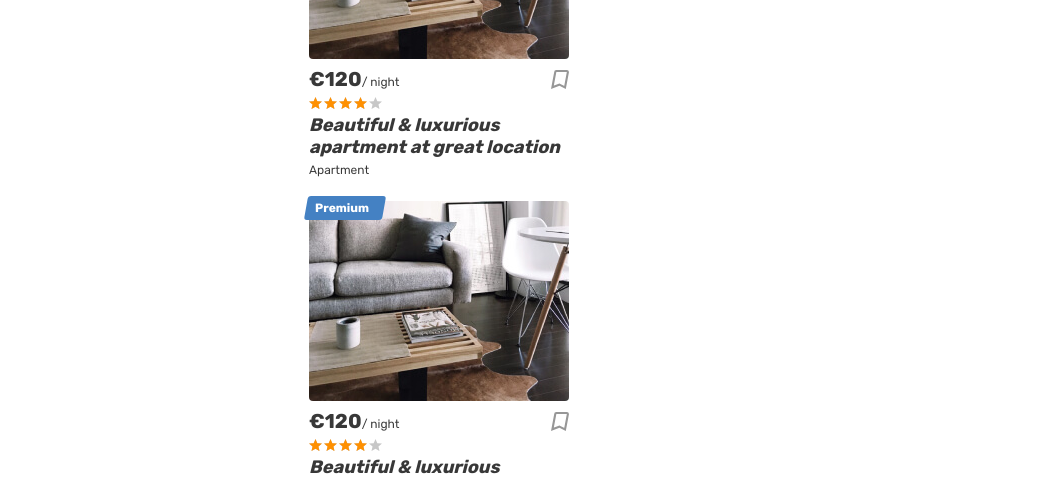
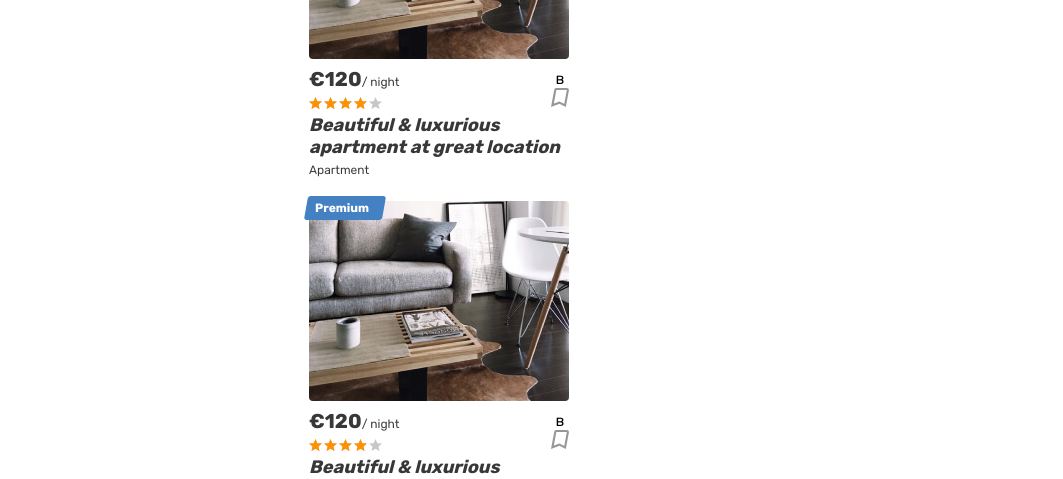
Before and after one commit to martinesidens/885303-six-cities-7, a React (Create React App) app in the folder project/: page / in a window 1280 px wide. Shown: the part 317-796 px from the top of the page, without its empty margins (104-1167 px from the left). Built offline with nearby package versions, Linux system fonts and the light colour scheme.

Commit message:
21.06.2021 23:25

```diff
--- a/project/src/components/card/card.jsx
+++ b/project/src/components/card/card.jsx
@@ -19,7 +19,7 @@ function Card(props) {
             <b className="place-card__price-value">&euro;120</b>
             <span className="place-card__price-text">&#47;&nbsp;night</span>
           </div>
-          <button className="place-card__bookmark-button button" type="button">
+          <button className="place-card__bookmark-button button" type="button">в
             <svg className="place-card__bookmark-icon" width="18" height="19">
               <use xlinkHref="#icon-bookmark"></use>
             </svg>
```
